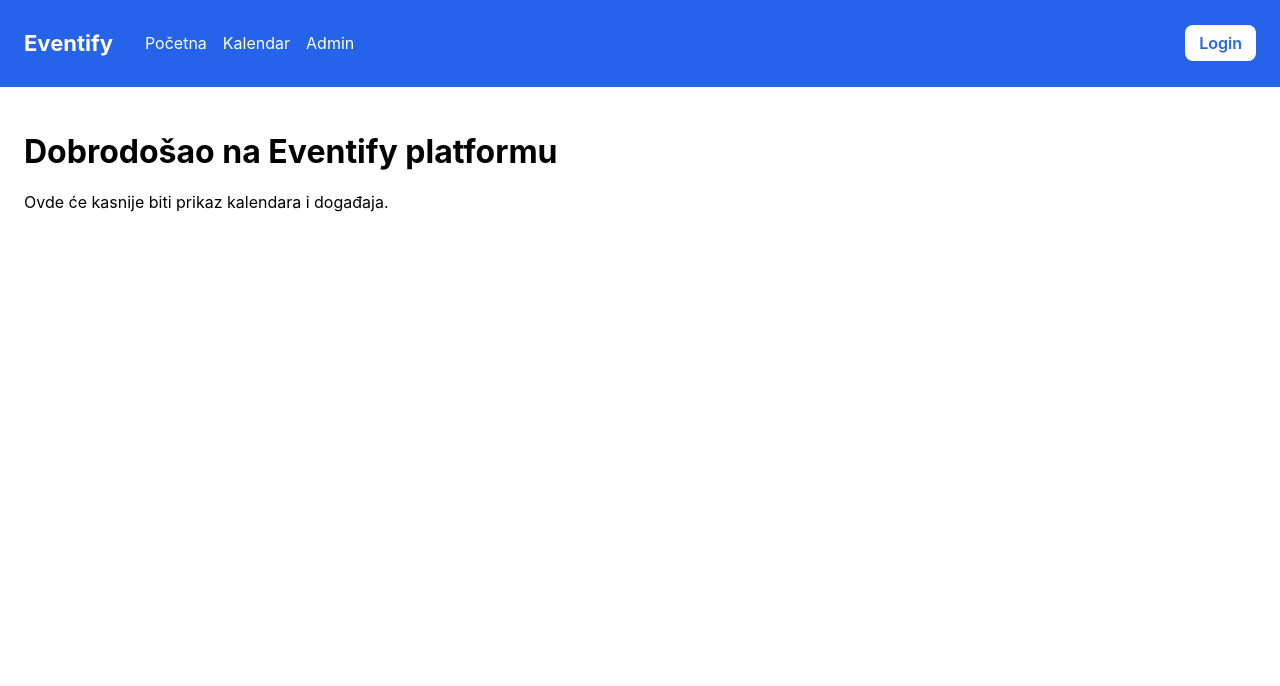
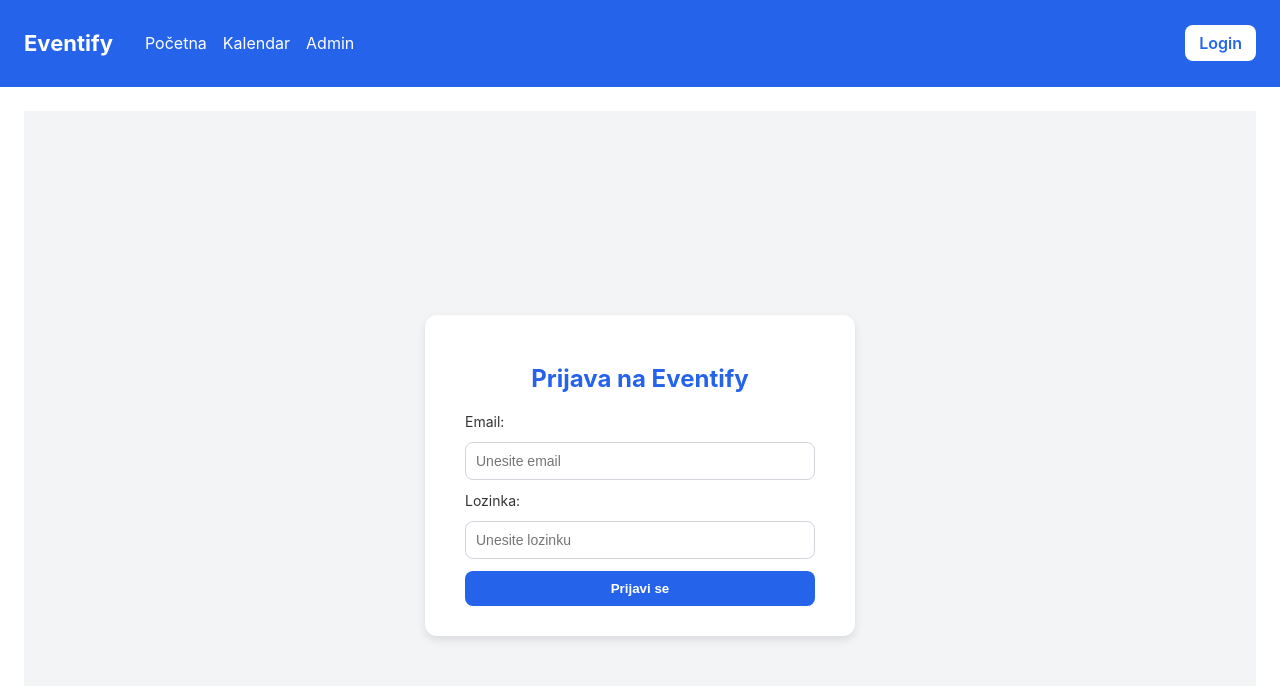
Before and after one commit to elab-development/internet-tehnologije-2024-projekat-appupravljanjedogadjajima_2021_384_91, a React (Create React App) app in the folder frontend/reactapp/: page /login in a window 1280 px wide. Shown: the top 686 px of the page. Built offline with nearby package versions, Linux system fonts and the light colour scheme.

Commit message:
Login forma je dodata

```diff
--- a/frontend/reactapp/src/App.js
+++ b/frontend/reactapp/src/App.js
@@ -1,5 +1,6 @@
 import NavBar from "./components/NavBar";
-import { BrowserRouter } from "react-router-dom";
+import { BrowserRouter, Routes, Route } from "react-router-dom";
+import Login from "./pages/Login";
 
 function App() {
   return (
@@ -7,8 +8,18 @@ function App() {
       <div>
         <NavBar />
         <div style={{ padding: "24px" }}>
-          <h1>Dobrodošao na Eventify platformu</h1>
-          <p>Ovde će kasnije biti prikaz kalendara i događaja.</p>
+          <Routes>
+            <Route
+              path="/"
+              element={
+                <>
+                  <h1>Dobrodošao na Eventify platformu</h1>
+                  <p>Ovde će kasnije biti prikaz kalendara i događaja.</p>
+                </>
+              }
+            />
+            <Route path="/login" element={<Login />} />
+          </Routes>
         </div>
       </div>
     </BrowserRouter>
--- /dev/null
+++ b/frontend/reactapp/src/pages/Login.css
@@ -0,0 +1,74 @@
+.login-page {
+  display: flex;
+  justify-content: center;
+  align-items: center;
+  height: calc(100vh - 70px);
+  background-color: #f3f4f6;
+}
+
+.login-card {
+  background-color: white;
+  padding: 30px 40px;
+  border-radius: 12px;
+  box-shadow: 0 4px 10px rgba(0, 0, 0, 0.1);
+  width: 350px;
+  text-align: center;
+}
+
+.login-card h2 {
+  margin-bottom: 20px;
+  color: #2563eb;
+}
+
+.login-card form {
+  display: flex;
+  flex-direction: column;
+  gap: 12px;
+}
+
+.login-card label {
+  text-align: left;
+  font-size: 14px;
+  color: #333;
+}
+
+.login-card input {
+  padding: 10px;
+  border: 1px solid #d1d5db;
+  border-radius: 8px;
+  outline: none;
+  font-size: 14px;
+}
+
+.login-card input:focus {
+  border-color: #2563eb;
+}
+
+.login-btn {
+  background-color: #2563eb;
+  color: white;
+  border: none;
+  border-radius: 8px;
+  padding: 10px;
+  cursor: pointer;
+  font-weight: 600;
+  transition: background 0.2s;
+}
+
+.login-btn:hover {
+  background-color: #1d4ed8;
+}
+
+.login-message {
+  margin-top: 16px;
+  font-size: 14px;
+  font-weight: 600;
+}
+
+.login-message.success {
+  color: #16a34a;
+}
+
+.login-message.error {
+  color: #dc2626;
+}
--- /dev/null
+++ b/frontend/reactapp/src/pages/Login.jsx
@@ -0,0 +1,61 @@
+import { useState } from "react";
+import "./Login.css";
+
+export default function Login() {
+  const [email, setEmail] = useState("");
+  const [password, setPassword] = useState("");
+  const [message, setMessage] = useState("");
+
+  const handleSubmit = (e) => {
+    e.preventDefault();
+
+    // simulacija logovanja
+    if (email === "admin@eventify.com" && password === "1234") {
+      setMessage("Uspešno ste se prijavili!");
+    } else {
+      setMessage("Pogrešan email ili lozinka!");
+    }
+  };
+
+  return (
+    <div className="login-page">
+      <div className="login-card">
+        <h2>Prijava na Eventify</h2>
+
+        <form onSubmit={handleSubmit}>
+          <label>Email:</label>
+          <input
+            type="email"
+            value={email}
+            onChange={(e) => setEmail(e.target.value)}
+            placeholder="Unesite email"
+            required
+          />
+
+          <label>Lozinka:</label>
+          <input
+            type="password"
+            value={password}
+            onChange={(e) => setPassword(e.target.value)}
+            placeholder="Unesite lozinku"
+            required
+          />
+
+          <button type="submit" className="login-btn">
+            Prijavi se
+          </button>
+        </form>
+
+        {message && (
+          <p
+            className={`login-message ${
+              message.includes("Uspešno") ? "success" : "error"
+            }`}
+          >
+            {message}
+          </p>
+        )}
+      </div>
+    </div>
+  );
+}
```
